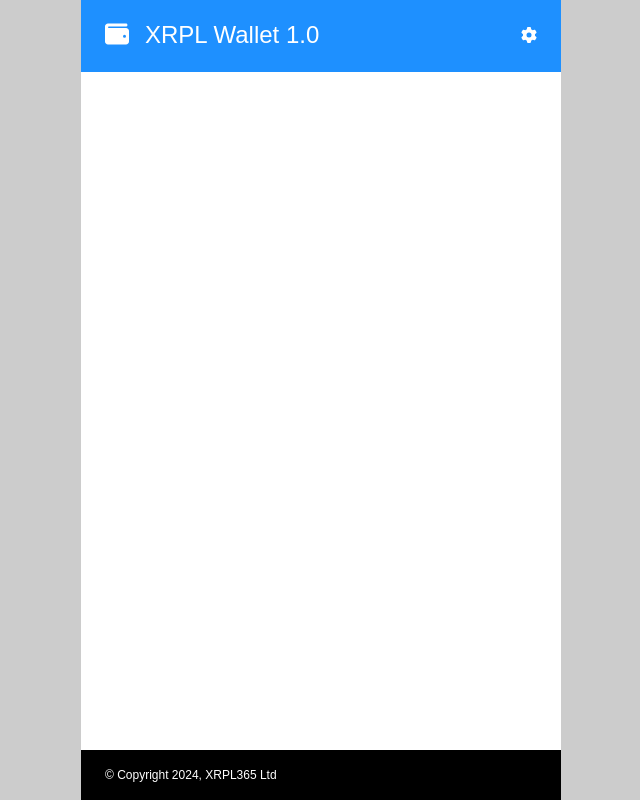
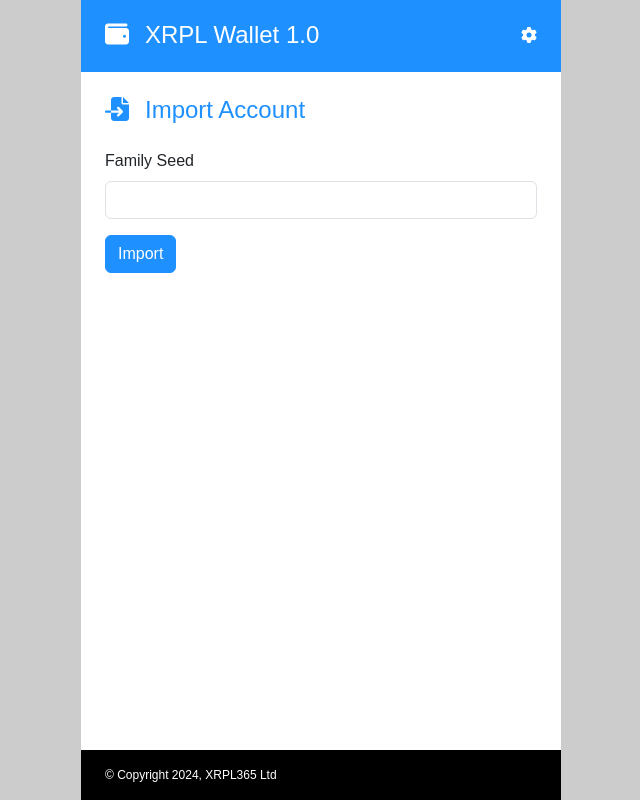
Before and after one commit to kosa4real/xrpl-wallet, a React (Vite) app: page /import-account in a window 1280 px wide. Shown: the whole page, without its empty margins (319-959 px from the left). Built offline with nearby package versions, Linux system fonts and the light colour scheme.

Commit message:
added import account using seed

```diff
--- a/package.json
+++ b/package.json
@@ -18,7 +18,8 @@
     "react-bootstrap": "^2.10.4",
     "react-dom": "^18.3.1",
     "react-router-dom": "^6.26.2",
-    "sass": "^1.79.3"
+    "sass": "^1.79.3",
+    "xrpl": "^4.0.0"
   },
   "devDependencies": {
     "@eslint/js": "^9.11.0",
--- a/src/App.jsx
+++ b/src/App.jsx
@@ -4,6 +4,7 @@ import Header from "./components/Header";
 import Footer from "./components/Footer";
 import Main from "./pages/Main";
 import ManageAccount from "./pages/ManageAccount";
+import ImportAccount from "./pages/ImportAccount";
 
 function App() {
   return (
@@ -13,6 +14,7 @@ function App() {
         <Routes>
           <Route path="/" element={<Main />} />
           <Route path="/manage-account" element={<ManageAccount />} />
+          <Route path="/import-account" element={<ImportAccount />} />
         </Routes>
       </main>
       <Footer />
--- /dev/null
+++ b/src/contexts/AccountContext.jsx
@@ -0,0 +1,27 @@
+import { createContext, useContext, useState } from "react";
+
+//Create context
+const AccountContext = createContext();
+
+//Provide component
+export const AccountProvider = ({ children }) => {
+  const [accounts, setAccounts] = useState([]);
+
+  const addAccount = (account) => {
+    // setAccounts((prevAccounts) => [...prevAccounts, account]);
+    setAccounts((prevAccounts) => {
+      const updatedAccount = [...prevAccounts, account];
+      localStorage.setItem("accounts", JSON.stringify(updatedAccount));
+      return updatedAccount
+    });
+  };
+
+  return (
+    <AccountContext.Provider value={{ accounts, addAccount }}>
+      {children}
+    </AccountContext.Provider>
+  );
+};
+
+//Custom hook
+export const useAccount = () => useContext(AccountContext);
--- a/src/main.jsx
+++ b/src/main.jsx
@@ -1,10 +1,13 @@
-import { StrictMode } from 'react'
-import { createRoot } from 'react-dom/client'
-import App from './App.jsx'
-import './index.scss'
+import { StrictMode } from "react";
+import { createRoot } from "react-dom/client";
+import { AccountProvider } from "./contexts/AccountContext.jsx";
+import App from "./App.jsx";
+import "./index.scss";
 
-createRoot(document.getElementById('root')).render(
+createRoot(document.getElementById("root")).render(
   <StrictMode>
-    <App />
-  </StrictMode>,
-)
+    <AccountProvider>
+      <App />
+    </AccountProvider>
+  </StrictMode>
+);
--- /dev/null
+++ b/src/pages/ImportAccount.jsx
@@ -0,0 +1,67 @@
+import { Wallet } from "xrpl";
+import { useState } from "react";
+import { useNavigate } from "react-router-dom";
+
+import { useAccount } from "../contexts/AccountContext";
+
+import { FontAwesomeIcon } from "@fortawesome/react-fontawesome";
+import { faFileImport } from "@fortawesome/free-solid-svg-icons";
+
+import Button from "react-bootstrap/Button";
+import Form from "react-bootstrap/Form";
+import "./styles/import-account.scss";
+
+function ImportAccount() {
+  const [seed, setSeed] = useState("");
+  const { addAccount } = useAccount();
+
+  const navigate = useNavigate();
+
+  const handleSeedChange = (event) => {
+    setSeed(event.target.value);
+  };
+
+  const handleImportAccount = (event) => {
+    event.preventDefault();
+
+    //Derive the address frm the imported family seed
+    const newAccount = Wallet.deriveWallet(seed);
+    console.log("The New ACCOUNT", newAccount);
+
+    //Create the new Account object
+    const account = {
+      address: newAccount.classicAddress,
+      seed: newAccount.seed,
+    };
+
+    //Update the application state
+    addAccount(account);
+
+    //Navigate back to the manage accounts page
+    navigate("/manage-account");
+  };
+  return (
+    <div className="import-account">
+      <Form onSubmit={handleImportAccount}>
+        <h1>
+          <FontAwesomeIcon icon={faFileImport} />
+          <span>Import Account</span>
+        </h1>
+        <Form.Group className="seed-container" controlId="formSeedImport">
+          <Form.Label>Family Seed</Form.Label>
+          <Form.Control
+            type="text"
+            onChange={handleSeedChange}
+            value={seed}
+            required
+          ></Form.Control>
+        </Form.Group>
+        <Button type="submit" variant="primary">
+          Import
+        </Button>
+      </Form>
+    </div>
+  );
+}
+
+export default ImportAccount;
--- a/src/pages/ManageAccount.jsx
+++ b/src/pages/ManageAccount.jsx
@@ -2,6 +2,7 @@ import { FontAwesomeIcon } from "@fortawesome/react-fontawesome";
 import { faThumbsUp, faTrash, faList } from "@fortawesome/free-solid-svg-icons";
 
 import Button from "react-bootstrap/Button";
+import { Link } from "react-router-dom";
 
 import "./styles/manage-account.scss";
 function ManageAccount() {
@@ -26,6 +27,14 @@ function ManageAccount() {
           </div>
         </li>
       </ul>
+      <div className="action-buttons">
+        <Link to="/import-account">
+          <Button variant="primary">Import</Button>
+        </Link>
+        <Link to="/generate-account">
+          <Button variant="success">Generate New</Button>
+        </Link>
+      </div>
     </div>
   );
 }
--- /dev/null
+++ b/src/pages/styles/import-account.scss
@@ -0,0 +1,7 @@
+@import "../../constants.scss";
+
+.import-account {
+  .seed-container {
+    margin-bottom: 16px;
+  }
+}
```
Also changed, not shown: keys.txt (added), 1 other file (tests, documents, lock files or other folders).
